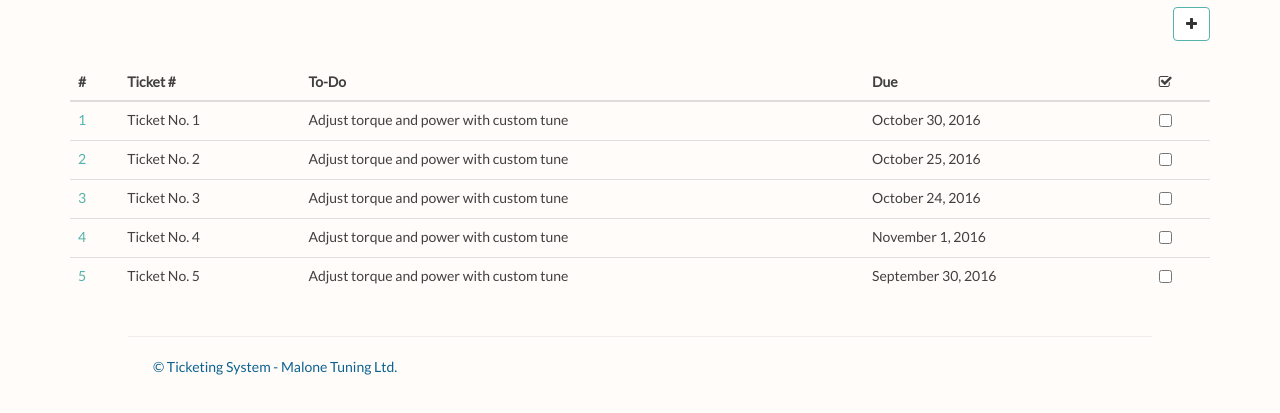
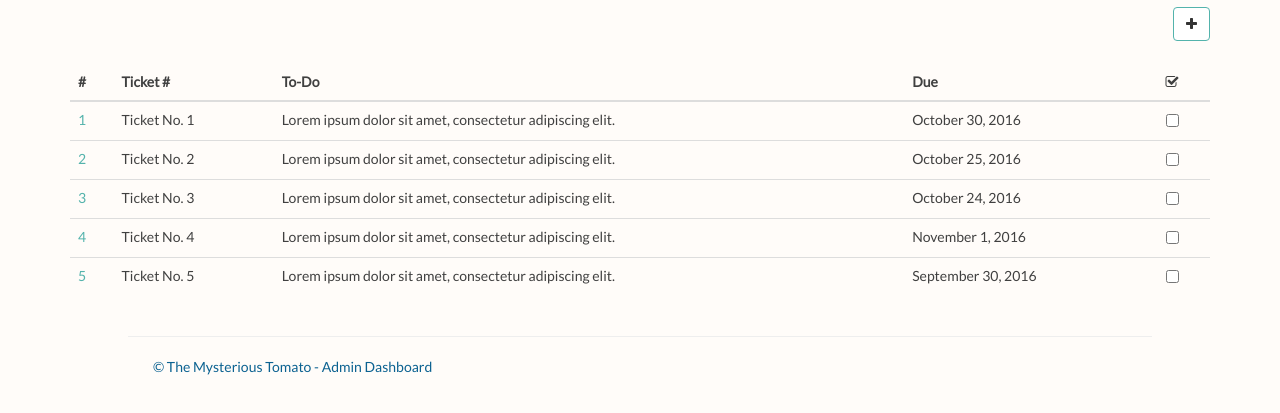
Before and after one commit to TheMysteriousTomato/admin-dashboard, a website: page app/tasks/index.html in a window 1280 px wide. Shown: the part 223-636 px from the top of the page. Drawn offline with nearby package versions, Linux system fonts and the light colour scheme.

Commit message:
change tasks view

```diff
--- a/app/tasks/index.html
+++ b/app/tasks/index.html
@@ -121,35 +121,35 @@
           <tr>
             <td><a href="#">1</a></td>
             <td>Ticket No. 1</td>
-            <td>Adjust torque and power with custom tune</td>
+            <td>Lorem ipsum dolor sit amet, consectetur adipiscing elit.</td>
             <td><time datetime="2016-10-30">October 30, 2016</time></td>
             <td><input type="checkbox" value="" /></td>
           </tr>
           <tr>
             <td><a href="#">2</a></td>
             <td>Ticket No. 2</td>
-            <td>Adjust torque and power with custom tune</td>
+            <td>Lorem ipsum dolor sit amet, consectetur adipiscing elit.</td>
             <td><time datetime="2016-10-25">October 25, 2016</time></td>
             <td><input type="checkbox" value="" /></td>
           </tr>
           <tr>
             <td><a href="#">3</a></td>
             <td>Ticket No. 3</td>
-            <td>Adjust torque and power with custom tune</td>
+            <td>Lorem ipsum dolor sit amet, consectetur adipiscing elit.</td>
             <td><time datetime="2016-10-24">October 24, 2016</time></td>
             <td><input type="checkbox" value="" /></td>
           </tr>
           <tr>
             <td><a href="#">4</a></td>
             <td>Ticket No. 4</td>
-            <td>Adjust torque and power with custom tune</td>
+            <td>Lorem ipsum dolor sit amet, consectetur adipiscing elit.</td>
             <td><time datetime="2016-11-01">November 1, 2016</time></td>
             <td><input type="checkbox" value="" /></td>
           </tr>
           <tr>
             <td><a href="#">5</a></td>
             <td>Ticket No. 5</td>
-            <td>Adjust torque and power with custom tune</td>
+            <td>Lorem ipsum dolor sit amet, consectetur adipiscing elit.</td>
             <td><time datetime="2016-09-30">September 30, 2016</time></td>
             <td><input type="checkbox" value="" /></td>
           </tr>
@@ -158,7 +158,7 @@
     </main><!-- /main -->
     <footer>
       <hr />
-      <p>&copy; Ticketing System - Malone Tuning Ltd.</p>
+      <p>&copy; The Mysterious Tomato - Admin Dashboard</p>
     </footer>
       <script src="//ajax.googleapis.com/ajax/libs/jquery/1.11.2/jquery.min.js"></script>
       <script>window.jQuery || document.write('<script src="js/vendor/jquery-1.11.2.min.js"><\/script>')</script>
```
Also changed, not shown: app/tasks/_task.html (+1 -1 lines), app/tasks/task.html (+2 -2 lines), app/tickets/ticket.html (+1 -1 lines).
